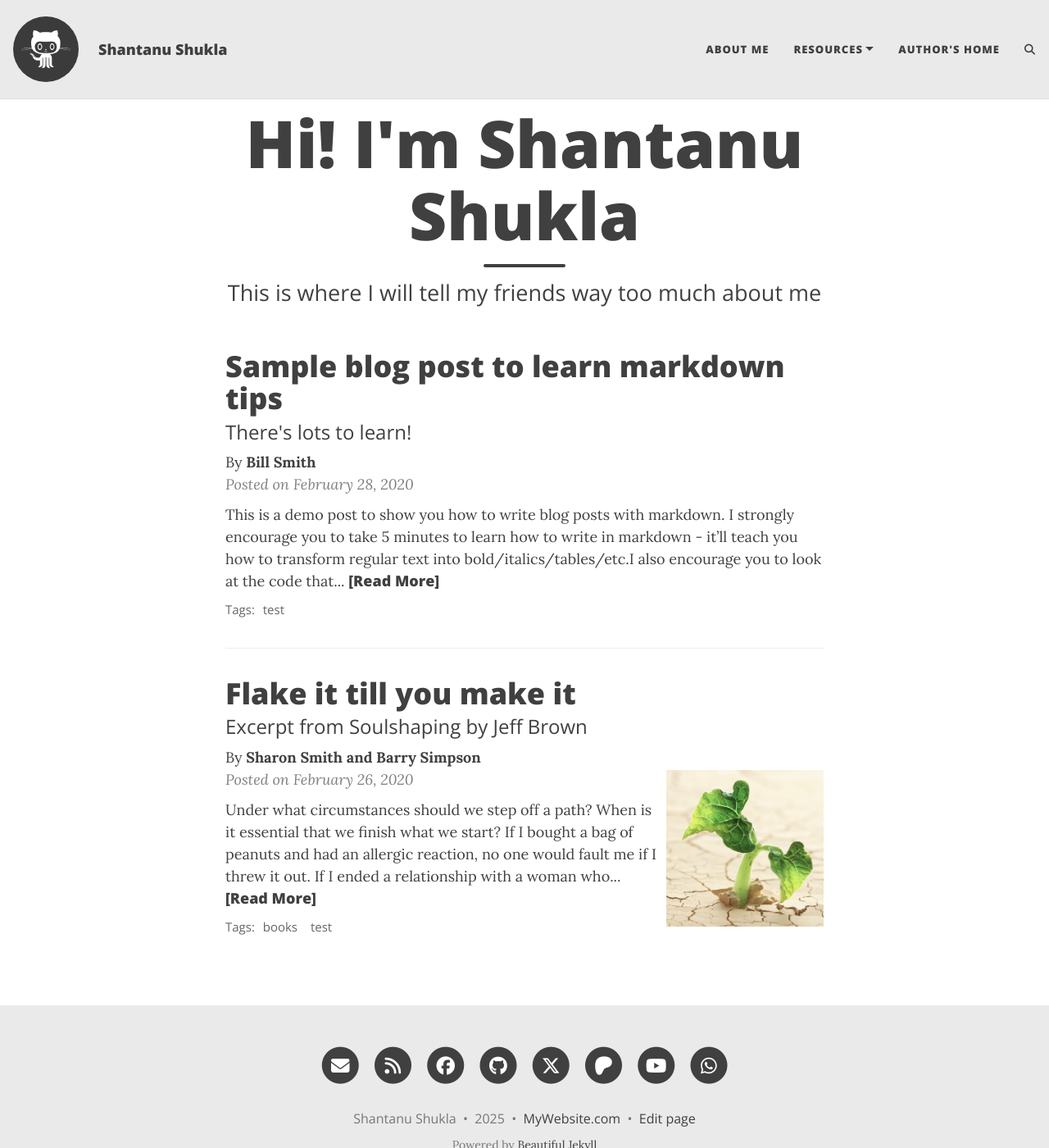
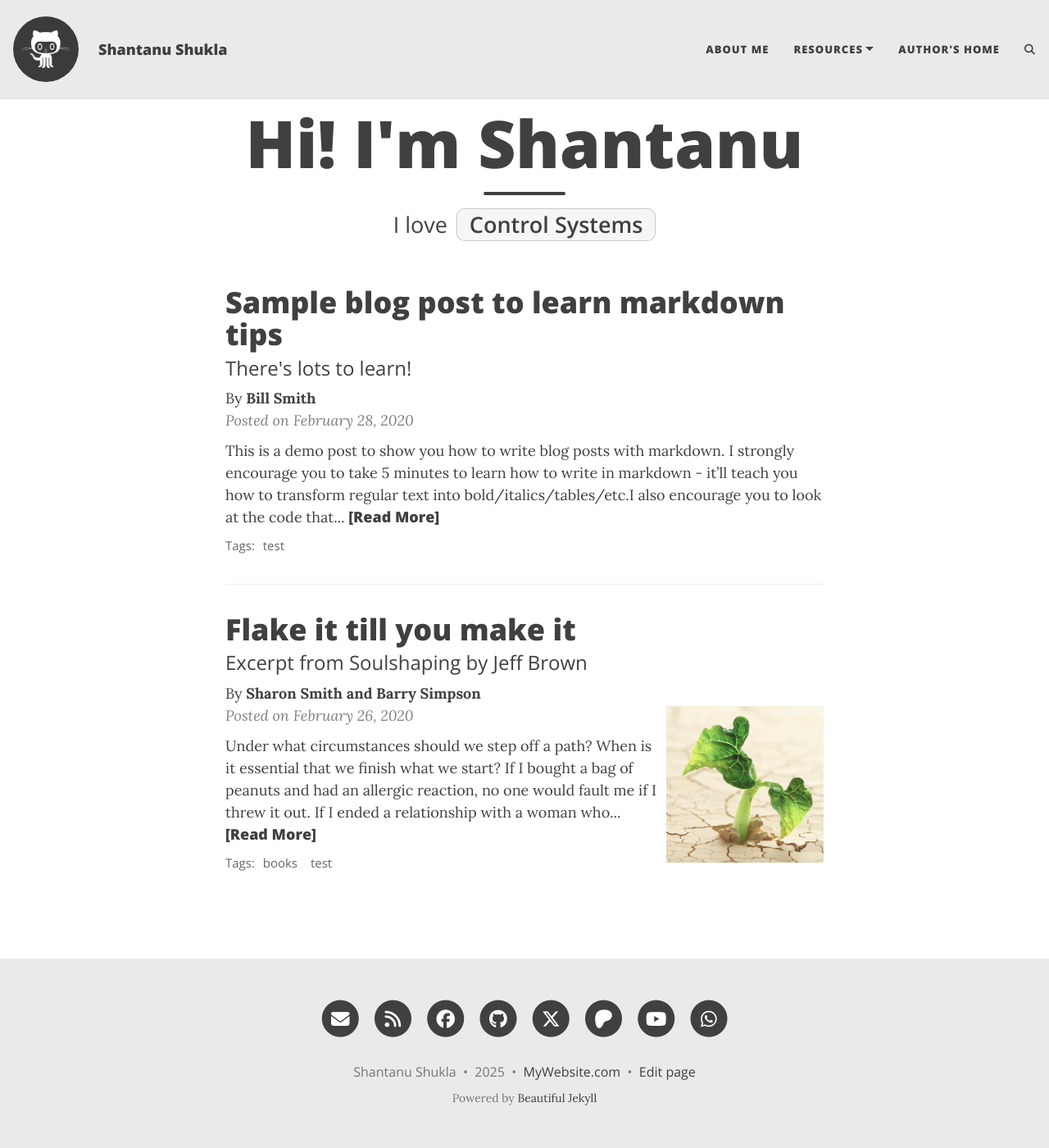
Before and after one commit to shantanusshukla/shantanusshukla.github.io, a Jekyll site: the page built from index.html, in a window 1280 px wide and 1400 px high. Shown: the whole window at 82% size. Built offline with Jekyll 4.4.1, drawn with Linux system fonts in a browser that asks for light colours; the list of posts is cut into pages by our own code; comment, search, counter and statistics services are not loaded.

Commit message:
Change title, subtitle

```diff
--- /dev/null
+++ b/_includes/rotate_subtitle.html
@@ -0,0 +1,46 @@
+<style>
+    /* The little “box” that holds the rotating word */
+    .page-heading .page-subheading .rotator-box {
+      display: inline-block;
+      padding: .15em .55em;
+      margin-left: .25rem;
+      border: 1px solid rgba(0,0,0,.18);
+      background: rgba(0,0,0,.035);
+      border-radius: .6rem;
+      font-weight: 600;
+      transition: opacity .25s ease;
+    }
+    .page-heading .page-subheading .rotator-box.fade { opacity: 0; }
+</style>
+
+<script>
+  (function () {
+    // Customize the words & speed here:
+    const words = ["Robotics", "Math", "Control Systems"]; // change to "Maths" if you prefer
+    const intervalMs = 2200; // time each word stays visible
+
+    const sub = document.querySelector('.page-heading .page-subheading');
+    if (!sub) return;
+
+    // Build: "I love" + <span class="rotator-box">Robotics</span>
+    const staticText = (sub.textContent || "I love").trim() + " ";
+    const box = document.createElement('span');
+    box.className = 'rotator-box';
+    box.setAttribute('aria-live', 'polite');
+    box.textContent = words[0];
+
+    sub.textContent = staticText;
+    sub.appendChild(box);
+
+    let i = 0;
+    setInterval(() => {
+      i = (i + 1) % words.length;
+      // Fade out, swap text, fade back in
+      box.classList.add('fade');
+      setTimeout(() => {
+        box.textContent = words[i];
+        box.classList.remove('fade');
+      }, 250);
+    }, intervalMs);
+  })();
+</script>
--- a/index.html
+++ b/index.html
@@ -1,5 +1,7 @@
 ---
 layout: home
-title: Hi! <br> I'm Shantanu Shukla
-subtitle: This is where I will tell my friends way too much about me
+title: Hi! <br> I'm Shantanu
+subtitle: I love
+header-extra:
+    - rotate_subtitle.html
 ---
```
